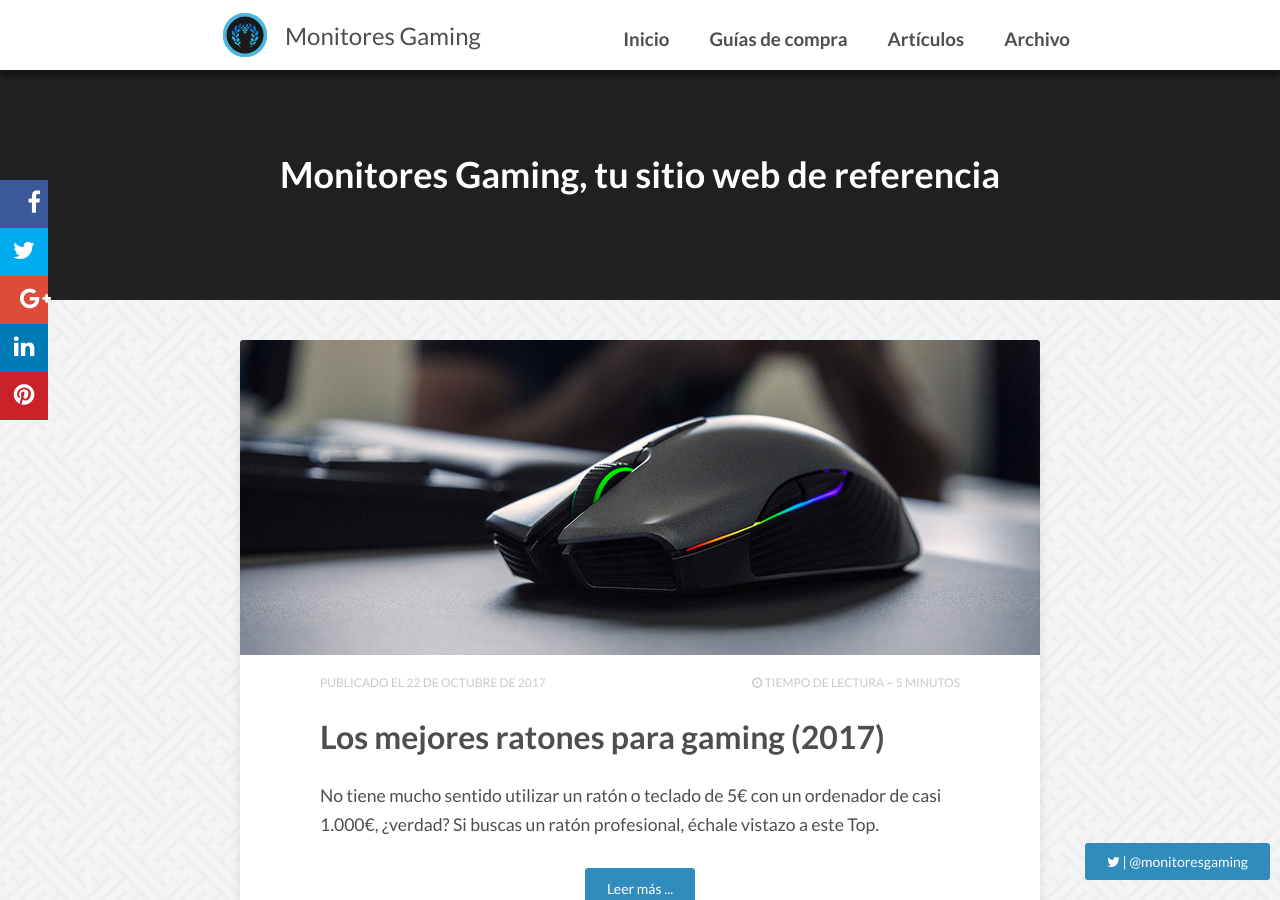
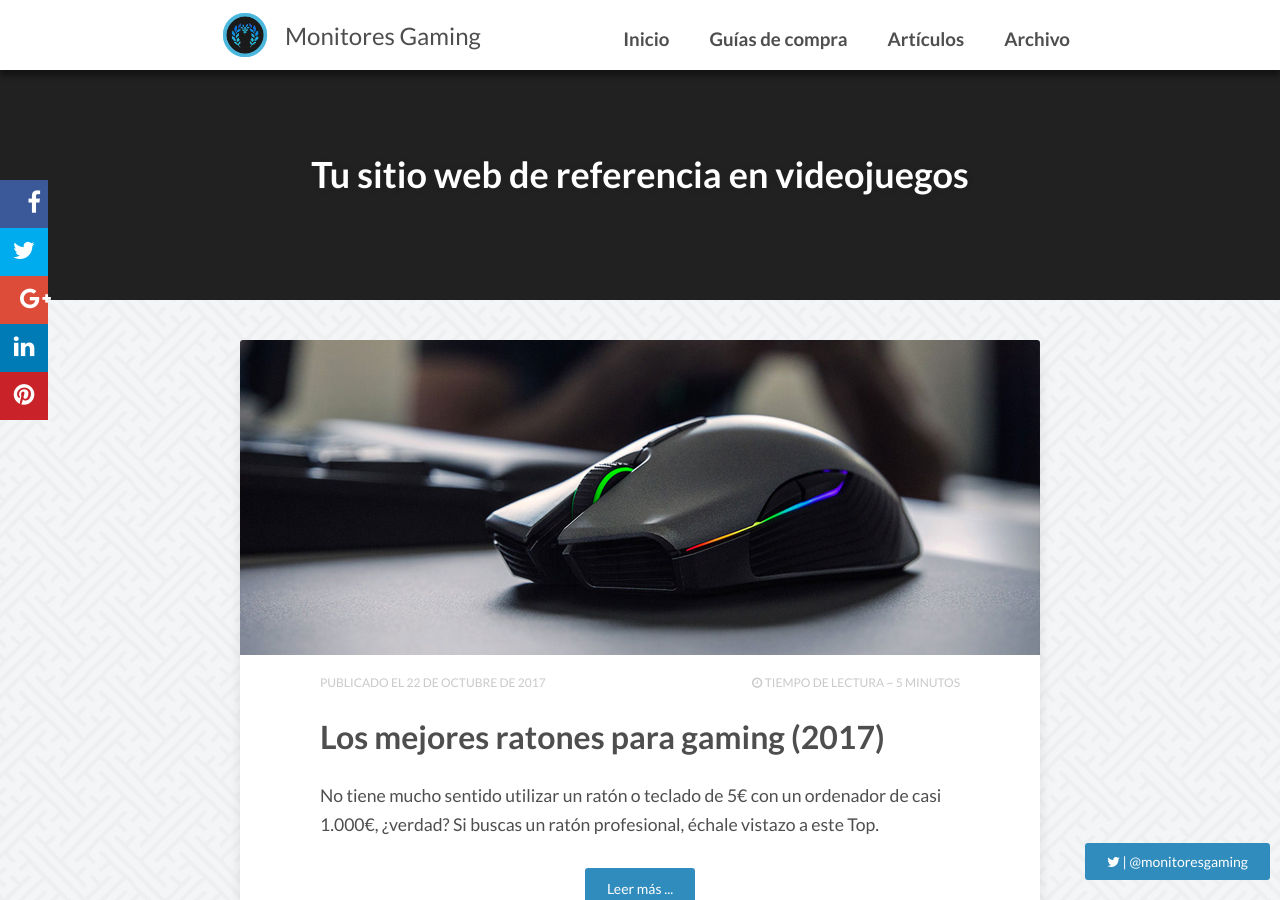
Before and after one commit to Losazul/losazul.github.io, a Jekyll site: the page built from index.html, in a window 1280 px wide and 900 px high. Built offline with Jekyll 4.4.1, drawn with Linux system fonts in a browser that asks for light colours; nearby versions of some CDN libraries; the list of posts is cut into pages by our own code; comment, search, counter and statistics services are not loaded.

```diff
--- a/index.html
+++ b/index.html
@@ -1,6 +1,6 @@
 ---
 layout: home
-title: "Monitores Gaming, tu sitio web de referencia"
+title: "Tu sitio web de referencia en videojuegos"
 description: "Monitores Gaming, el sitio de referencia de pantallas para PC. ¿HD o 4k? ¿Samsung o Asus? ¿Dell o HP? ¡Analizamos los mejores modelos de 2017!"
 tags: [monitores, pc, pantallas, Samsung, Dell, Hp, Asus, gaming, 2k, 4k, ultrawide, 2017]
 comments: false
```
Also changed, not shown: _posts/2017-10-22-los-mejores-ratones-para-gaming-en-2017.md (+1 -1 lines).
